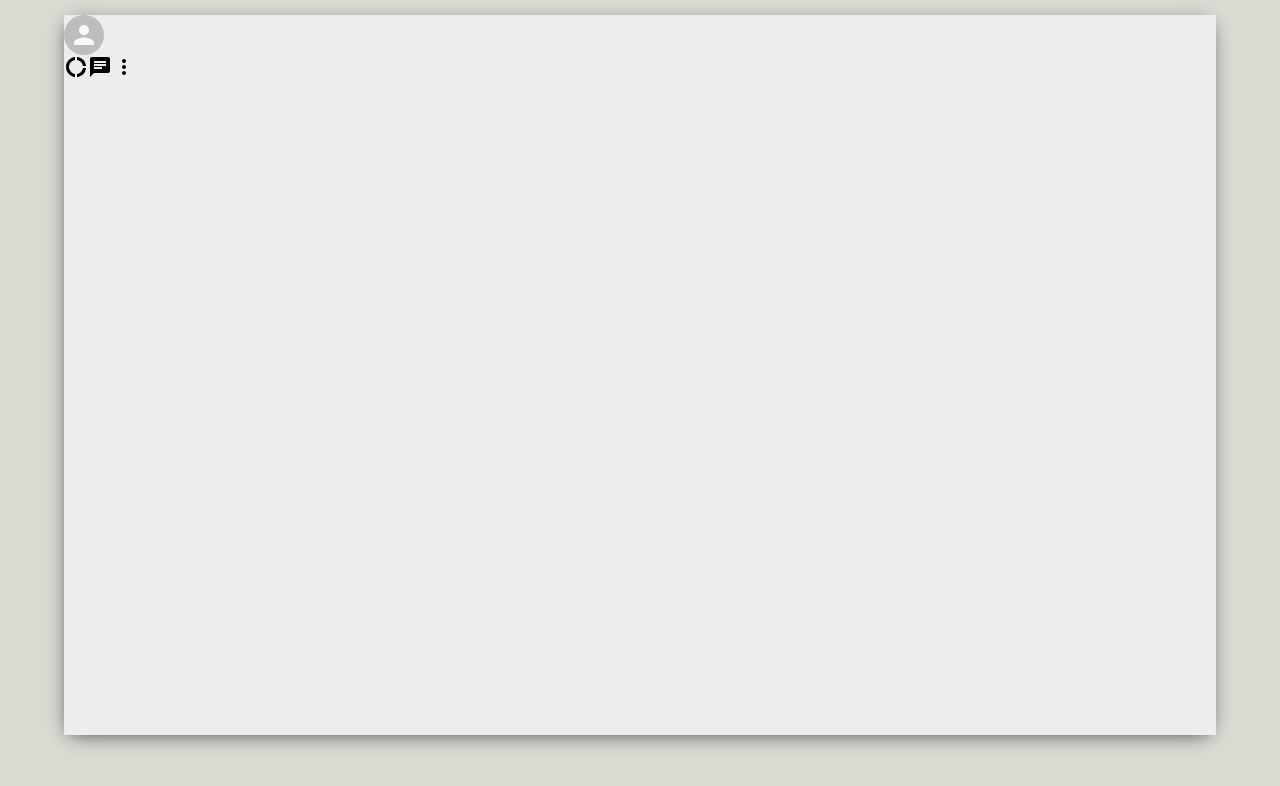
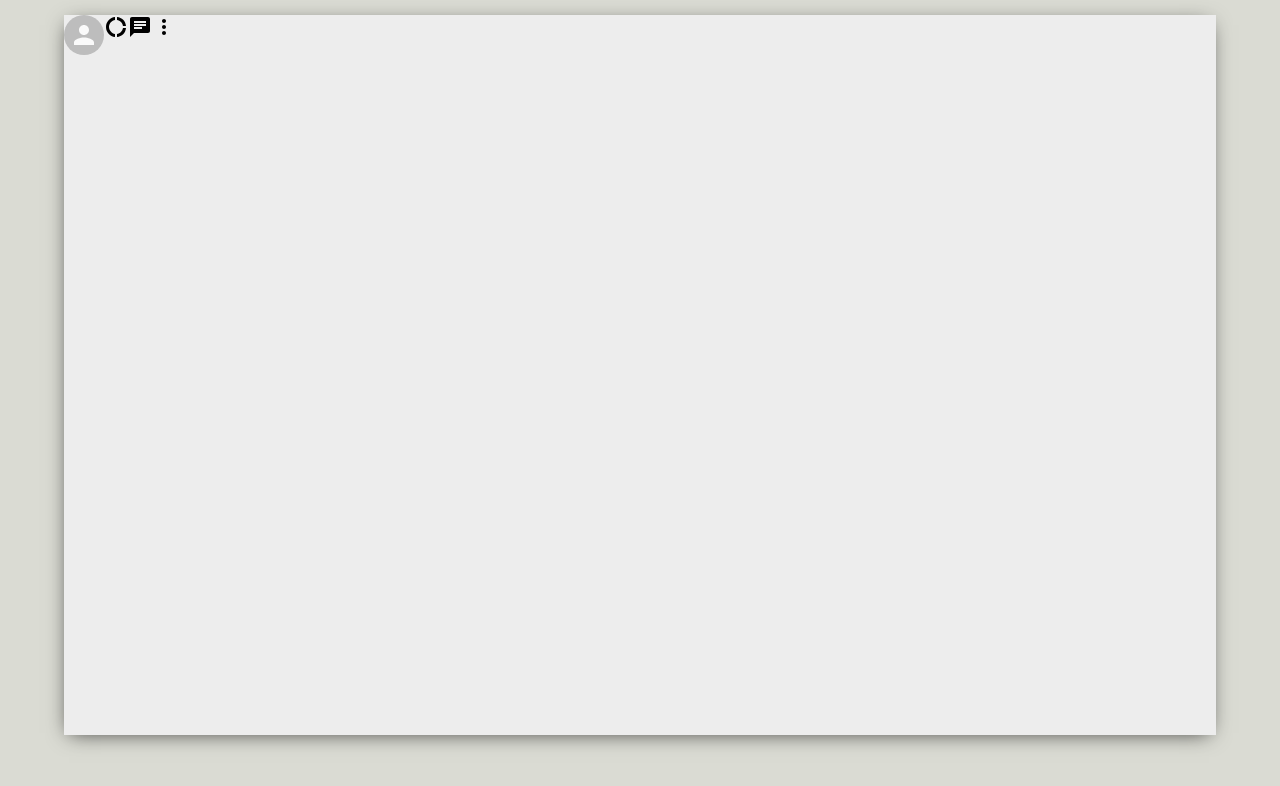
Before and after one commit to MunibaWq/whatsapp-clone, a React (Create React App) app: page / in a window 1280 px wide. Shown: the top 786 px of the page. Built offline with nearby package versions, Linux system fonts and the light colour scheme.

Commit message:
updating gitignore again

```diff
--- a/src/Sidebar.css
+++ b/src/Sidebar.css
@@ -0,0 +1,3 @@
+.sidebar__header {
+  display: flex;
+}
```
Also changed, not shown: 1 other file (tests, documents, lock files or other folders).
